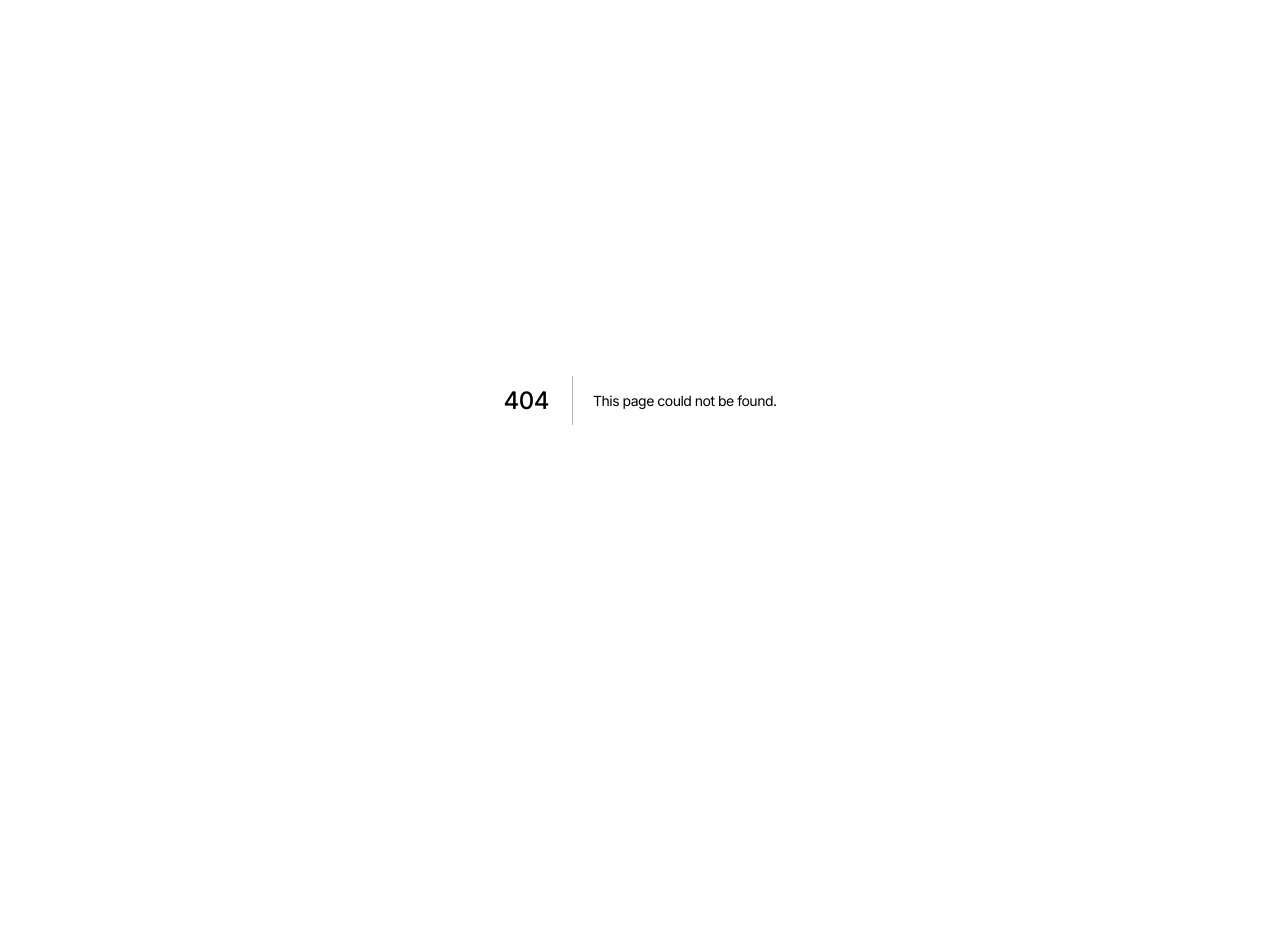
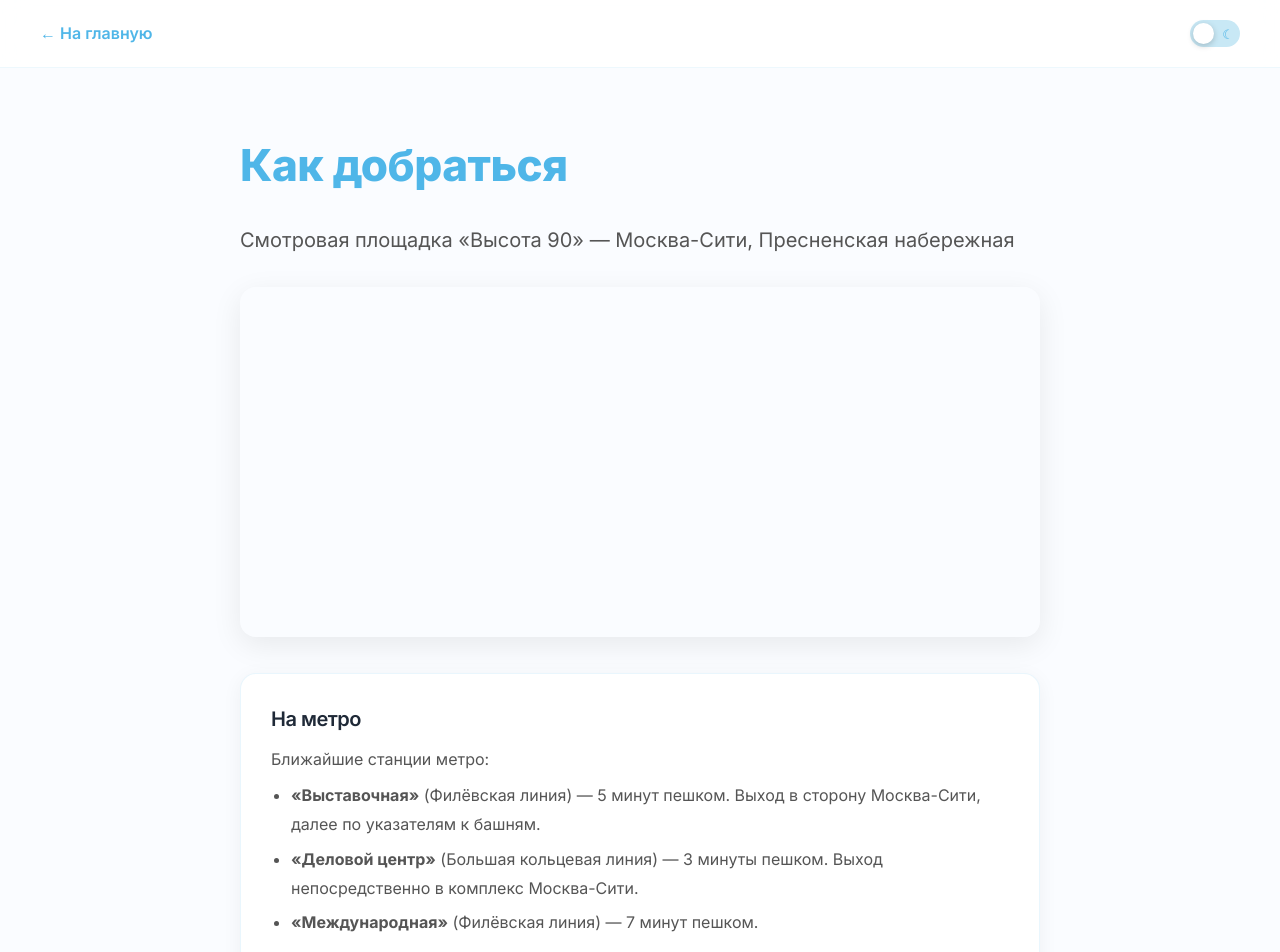
Before and after one commit to phobos003/smotra90, a Next.js app: page /location in a window 1280 px wide. Before the commit this address had no page. Shown: the top 952 px of the page. Before the commit the page ends 800 px from the top, so only its background shows below. Built offline with nearby package versions, Linux system fonts and the light colour scheme.

Commit message:
Тест

```diff
--- a/app/globals.css
+++ b/app/globals.css
@@ -1607,6 +1607,52 @@
 }
 }
 
+/* LOCATION PAGE */
+
+.locationMap{
+border-radius:16px;
+overflow:hidden;
+box-shadow:0 8px 30px rgba(0,0,0,0.08);
+margin-bottom:36px;
+}
+
+.locationMap iframe{
+display:block;
+width:100%;
+}
+
+body.dark .locationMap{
+box-shadow:0 8px 30px rgba(0,0,0,0.3);
+}
+
+.locationButtons{
+margin-top:16px;
+}
+
+.locationCta{
+text-align:center;
+margin-top:40px;
+}
+
+.locationCta .mapButton{
+display:inline-flex;
+padding:14px 28px;
+font-size:16px;
+}
+
+@media (max-width:768px){
+.locationMap{
+margin-bottom:24px;
+border-radius:12px;
+}
+
+.locationCta .mapButton{
+width:100%;
+text-align:center;
+justify-content:center;
+}
+}
+
 /* FAQ */
 
 .faq{
--- /dev/null
+++ b/app/location/page.tsx
@@ -0,0 +1,120 @@
+"use client"
+
+import { useEffect, useState } from "react"
+import Link from "next/link"
+
+export default function Location(){
+
+const [darkMode, setDarkMode] = useState(false)
+
+useEffect(()=>{
+const saved = localStorage.getItem("theme")
+if(saved === "dark"){
+setDarkMode(true)
+document.body.classList.add("dark")
+}
+},[])
+
+const toggleDark = () => {
+const next = !darkMode
+setDarkMode(next)
+document.body.classList.toggle("dark", next)
+localStorage.setItem("theme", next ? "dark" : "light")
+}
+
+return(
+<main className="rulesPage">
+
+<nav className="rulesNav">
+<Link href="/" className="rulesBack">← На главную</Link>
+<button className="themeToggle" onClick={toggleDark} aria-label="Переключить тему" />
+</nav>
+
+<div className="rulesContent">
+
+<h1>Как добраться</h1>
+<p className="rulesSubtitle">Смотровая площадка «Высота 90» — Москва-Сити, Пресненская набережная</p>
+
+<div className="locationMap">
+<iframe
+src="https://yandex.com/map-widget/v1/?ll=37.537434%2C55.749633&z=16.89&pt=37.537434,55.749633,pm2rdm"
+width="100%"
+height="350"
+style={{border:0}}
+loading="lazy"
+/>
+</div>
+
+<div className="rulesList">
+
+<div className="rulesItem">
+<h3>На метро</h3>
+<p>Ближайшие станции метро:</p>
+<ul>
+<li><strong>«Выставочная»</strong> (Филёвская линия) — 5 минут пешком. Выход в сторону Москва-Сити, далее по указателям к башням.</li>
+<li><strong>«Деловой центр»</strong> (Большая кольцевая линия) — 3 минуты пешком. Выход непосредственно в комплекс Москва-Сити.</li>
+<li><strong>«Международная»</strong> (Филёвская линия) — 7 минут пешком.</li>
+</ul>
+</div>
+
+<div className="rulesItem">
+<h3>На автомобиле</h3>
+<p>Подземная парковка Москва-Сити работает круглосуточно.</p>
+<ul>
+<li>Въезд со стороны Пресненской набережной и 1-го Красногвардейского проезда</li>
+<li>Стоимость парковки — от 200 ₽/час</li>
+<li>Навигатор: введите «Москва-Сити, Башня Федерация»</li>
+</ul>
+</div>
+
+<div className="rulesItem">
+<h3>На такси</h3>
+<p>Удобнее всего подъехать к главному входу Москва-Сити со стороны Пресненской набережной. Укажите точку назначения:</p>
+<ul>
+<li>Пресненская набережная, д. 12</li>
+<li>Среднее время в пути от центра — 15–25 минут</li>
+</ul>
+<div className="locationButtons">
+<a
+href="https://3.redirect.appmetrica.yandex.com/route?end-lat=55.749633&end-lon=37.537434"
+target="_blank"
+className="taxiButton"
+>
+Вызвать Яндекс Такси
+</a>
+</div>
+</div>
+
+<div className="rulesItem">
+<h3>На автобусе</h3>
+<ul>
+<li>Остановка <strong>«Выставочный центр»</strong> — автобусы М2, 243, Т39</li>
+<li>Остановка <strong>«Деловой центр»</strong> — автобусы 243, М1</li>
+</ul>
+</div>
+
+<div className="rulesItem">
+<h3>На электричке / МЦК</h3>
+<ul>
+<li>Станция МЦК <strong>«Деловой центр»</strong> — прямой выход в комплекс Москва-Сити</li>
+<li>Пересадка с метро на МЦК бесплатна в течение 90 минут</li>
+</ul>
+</div>
+
+</div>
+
+<div className="locationCta">
+<a
+href="https://yandex.ru/maps/?ll=37.537434,55.749633&z=17&pt=37.537434,55.749633,pm2rdm"
+target="_blank"
+className="mapButton"
+>
+Открыть в Яндекс.Картах
+</a>
+</div>
+
+</div>
+
+</main>
+)
+}
--- a/app/page.tsx
+++ b/app/page.tsx
@@ -199,6 +199,7 @@
 <span>Фотосессии</span>
 <span>Экскурсия с гидом</span>
 <span>270° обзор столицы</span>
+<span>333 метра над землей</span>
 
 </div>
 
@@ -223,6 +224,7 @@
 <a onClick={()=>scrollTo("about")}>О площадке</a>
 <a onClick={()=>scrollTo("contacts")}>Контакты</a>
 <a href="/rules">Правила</a>
+<a href="/location">Как добраться</a>
 </div>
 
 <div className="navRight">
@@ -591,6 +593,7 @@
 <a href="#about">О площадке</a>
 <a href="#contacts">Контакты</a>
 <a href="/rules">Правила посещения</a>
+<a href="/location">Как добраться</a>
 </div>
 
 <div className="footerInfo">
```
